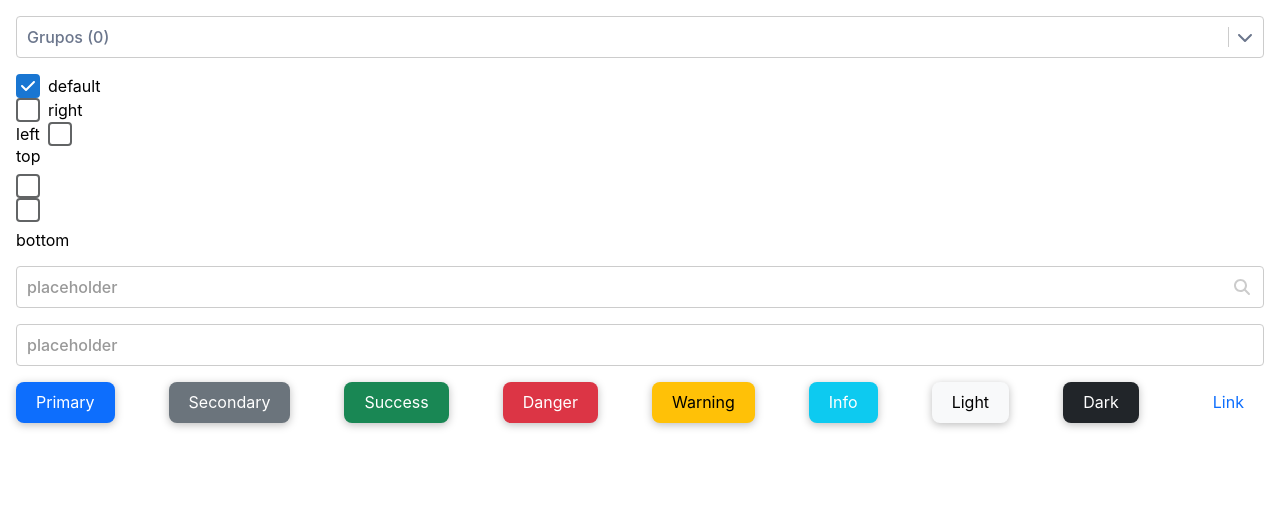
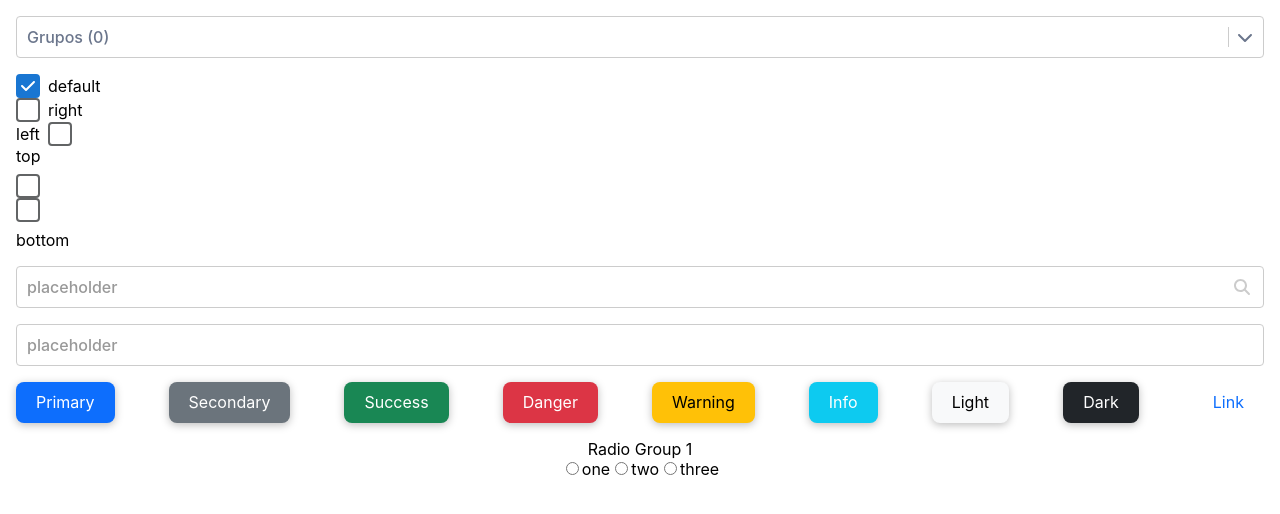
Before and after one commit to HalloweenJack2606/Ajonjolib, a React (Create React App) app: page / in a window 1280 px wide. Shown: the top 514 px of the page. Built offline with nearby package versions, Linux system fonts and the light colour scheme.

Commit message:
Added basic radio

```diff
--- a/src/App.js
+++ b/src/App.js
@@ -5,7 +5,8 @@ import {
     Checkbox,
     SearchBox,
     Text,
-    Button
+    Button,
+    Radio
 } from './inputs/ajonjolinput';
 
 function App() {
@@ -20,6 +21,7 @@ function App() {
     ];
 
     const [myValues, setMyValues] = useState([]);
+    const [radioValue, setRadioValue] = useState(null);
     const [textValue, setTextValue] = useState('');
     const [showLuminarias, setShowLuminarias] = useState(true);
 
@@ -73,6 +75,17 @@ function App() {
                     <Button variant={'dark'} onSubmit={() => console.log(textValue)} name={'Dark'}/>
                     <Button variant={'link'} onSubmit={() => console.log(textValue)} name={'Link'}/>
                 </div>
+                <div style={{
+                    margin: '1rem'
+                }}>
+                    <Radio.Group name={'Radio Group 1'} value={radioValue} onChange={(val) => {
+                        setRadioValue(val)
+                    }}>
+                        <Radio.Input value={'one'}/>
+                        <Radio.Input value={'two'}/>
+                        <Radio.Input value={'three'}/>
+                    </Radio.Group>
+                </div>
             </div>
         </div>
     );
--- a/src/inputs/ajonjolinput.js
+++ b/src/inputs/ajonjolinput.js
@@ -3,11 +3,13 @@ import Checkbox from "./checkbox/checkbox";
 import SearchBox from "./searchbox/searchbox";
 import Text from "./text/text";
 import Button from "./button/button";
+import Radio from "./radio/radio";
 
 export {
     Select,
     Checkbox,
     SearchBox,
     Text,
-    Button
+    Button,
+    Radio,
 }
--- /dev/null
+++ b/src/inputs/radio/radio.js
@@ -0,0 +1,52 @@
+import React, {useEffect, useState} from "react";
+import styles from './radio.module.css';
+
+function RadioInput({name, value, checked, onChange}) {
+    return (
+        <label>
+            <input
+                type="radio"
+                name={name}
+                value={value}
+                checked={checked}
+                onChange={onChange}
+            />
+            {value}
+        </label>
+    );
+}
+
+function RadioGroup({name, children, value, onChange, className, style, labelPosition}) {
+    const [currentValue, setCurrentValue] = useState(value);
+
+    useEffect(() => {
+        if(onChange) {
+            onChange(currentValue);
+        }
+    }, [currentValue]);
+
+    return (
+        <div className={className} style={style}>
+            <div>{name}</div>
+            <div>
+                {React.Children.map(children, (child) => {
+                    if (React.isValidElement(child) && child.type === RadioInput) {
+                        return React.cloneElement(child, {
+                            name: name,
+                            checked: child.props.value === value,
+                            onChange: () => setCurrentValue(child.props.value),
+                        });
+                    }
+                    return child;
+                })}
+            </div>
+        </div>
+    )
+}
+
+const Radio = {
+    Group: RadioGroup,
+    Input: RadioInput,
+};
+
+export default Radio;
--- /dev/null
+++ b/src/inputs/radio/radio.module.css
@@ -0,0 +1,10 @@
+.container {
+    display: flex;
+    align-items: center;
+    user-select: none;
+    flex-direction: column;
+}
+
+.optionsContainer {
+
+}
```
